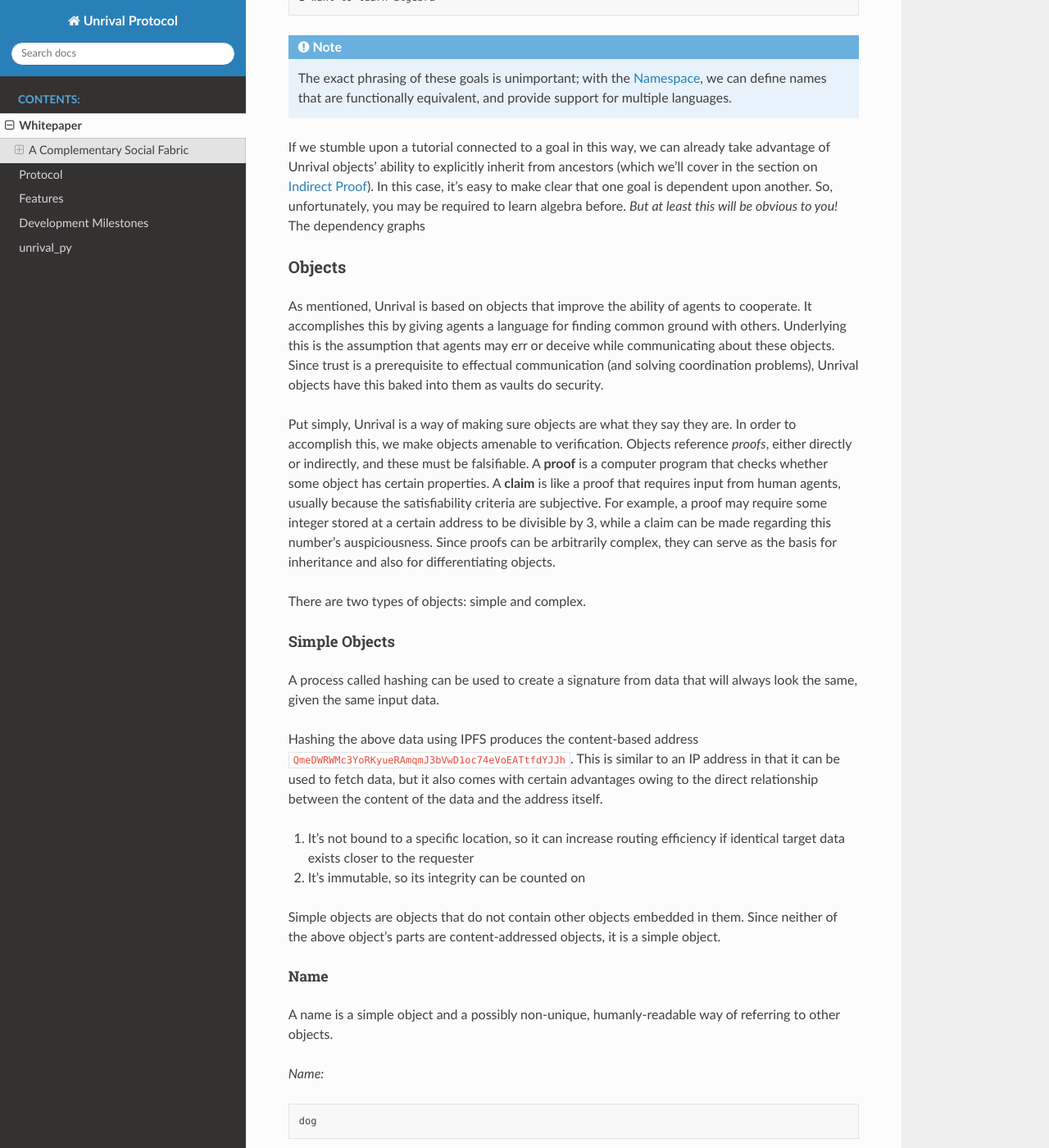
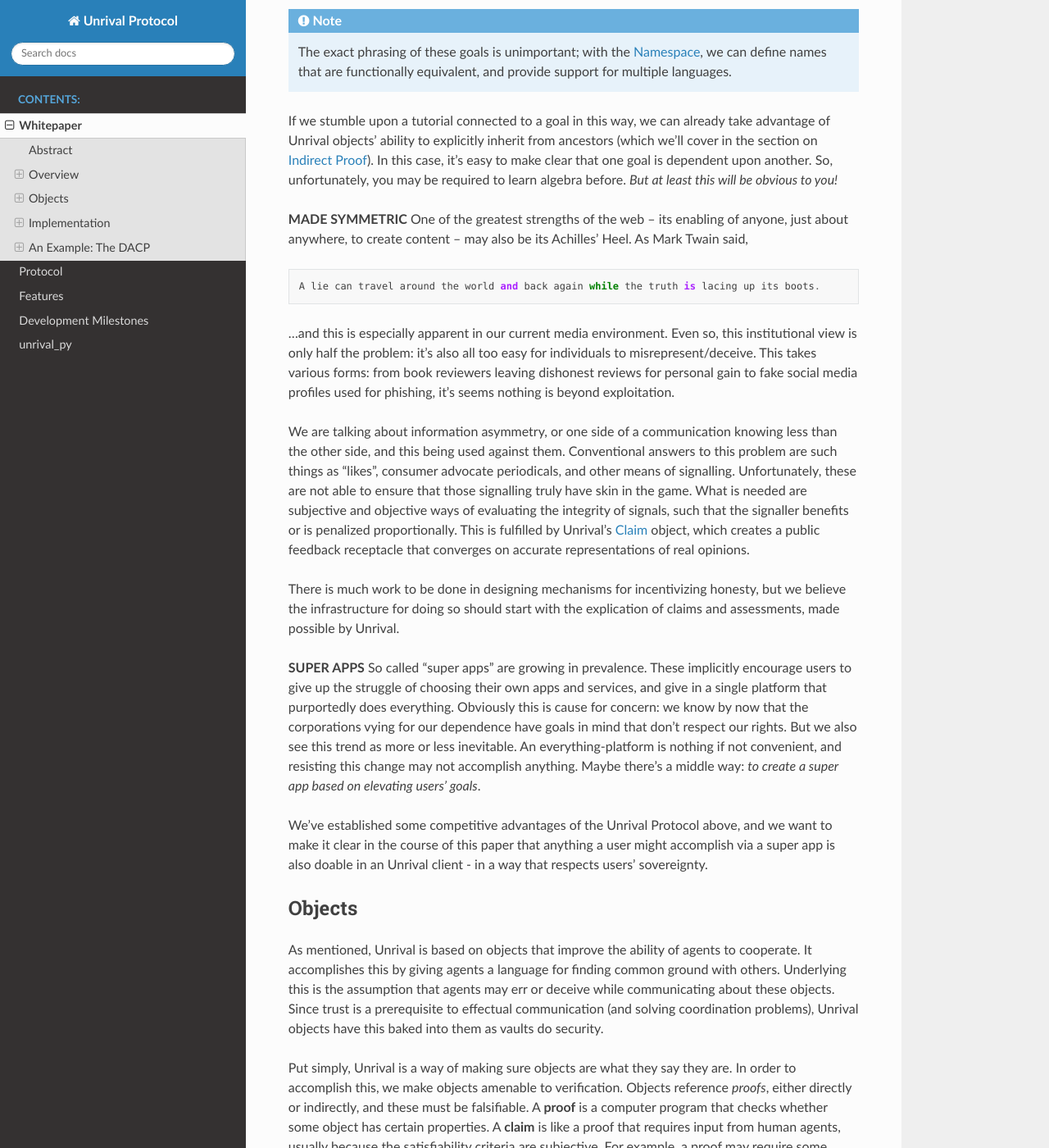
Before and after one commit to unrival-protocol/documentation, a Sphinx documentation site: the page built from source/whitepaper.rst, in a window 1280 px wide and 1400 px high, scrolled down 6802 px. Shown: the whole window at 82% size. Built offline with Sphinx 7.4.7 and the Read the Docs theme 2.0.0, drawn with Linux system fonts in a browser that asks for light colours; some of the changed text lies outside the part shown.

```diff
--- a/source/whitepaper.rst
+++ b/source/whitepaper.rst
@@ -1,9 +1,6 @@
 ==========
 Whitepaper
 ==========
------------------------------
-A Complementary Social Fabric
------------------------------
 
     :Author: David Joseph
 
@@ -165,7 +162,25 @@
 
     The exact phrasing of these goals is unimportant; with the `Namespace`_, we can define names that are functionally equivalent, and provide support for multiple languages.
 
-If we stumble upon a tutorial connected to a goal in this way, we can already take advantage of Unrival objects' ability to explicitly inherit from ancestors (which we'll cover in the section on `Indirect Proof`_).  In this case, it's easy to make clear that one goal is dependent upon another.  So, unfortunately, you may be required to learn algebra before.  *But at least this will be obvious to you!*  The dependency graphs
+If we stumble upon a tutorial connected to a goal in this way, we can already take advantage of Unrival objects' ability to explicitly inherit from ancestors (which we'll cover in the section on `Indirect Proof`_).  In this case, it's easy to make clear that one goal is dependent upon another.  So, unfortunately, you may be required to learn algebra before.  *But at least this will be obvious to you!*
+
+**MADE SYMMETRIC**
+One of the greatest strengths of the web -- its enabling of anyone, just about anywhere, to create content -- may also be its Achilles' Heel.  As Mark Twain said,
+
+::
+
+    A lie can travel around the world and back again while the truth is lacing up its boots.
+
+...and this is especially apparent in our current media environment.  Even so, this institutional view is only half the problem: it's also all too easy for individuals to misrepresent/deceive.  This takes various forms: from book reviewers leaving dishonest reviews for personal gain to fake social media profiles used for phishing, it's seems nothing is beyond exploitation.
+
+We are talking about information asymmetry, or one side of a communication knowing less than the other side, and this being used against them.  Conventional answers to this problem are such things as "likes",  consumer advocate periodicals, and other means of signalling.  Unfortunately, these are not able to ensure that those signalling truly have skin in the game.  What is needed are subjective and objective ways of evaluating the integrity of signals, such that the signaller benefits or is penalized proportionally.  This is fulfilled by Unrival's `Claim`_ object, which creates a public feedback receptacle that converges on accurate representations of real opinions.
+
+There is much work to be done in designing mechanisms for incentivizing honesty, but we believe the infrastructure for doing so should start with the explication of claims and assessments, made possible by Unrival.
+
+**SUPER APPS**
+So called "super apps" are growing in prevalence.  These implicitly encourage users to give up the struggle of choosing their own apps and services, and give in a single platform that purportedly does everything.  Obviously this is cause for concern: we know by now that the corporations vying for our dependence have goals in mind that don't respect our rights.  But we also see this trend as more or less inevitable.  An everything-platform is nothing if not convenient, and resisting this change may not accomplish anything.  Maybe there's a middle way: *to create a super app based on elevating users' goals*.
+
+We've established some competitive advantages of the Unrival Protocol above, and we want to make it clear in the course of this paper that anything a user might accomplish via a super app is also doable in an Unrival client - in a way that respects users' sovereignty.
 
 Objects
 -------
```
Also changed, not shown: source/whitepaper.org (+14 -3 lines).
